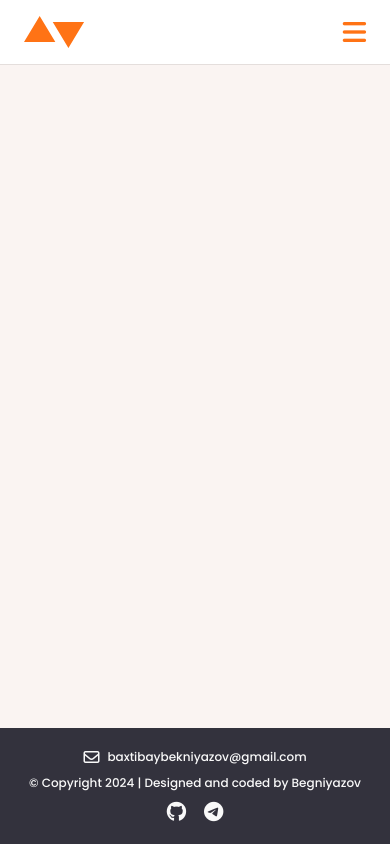
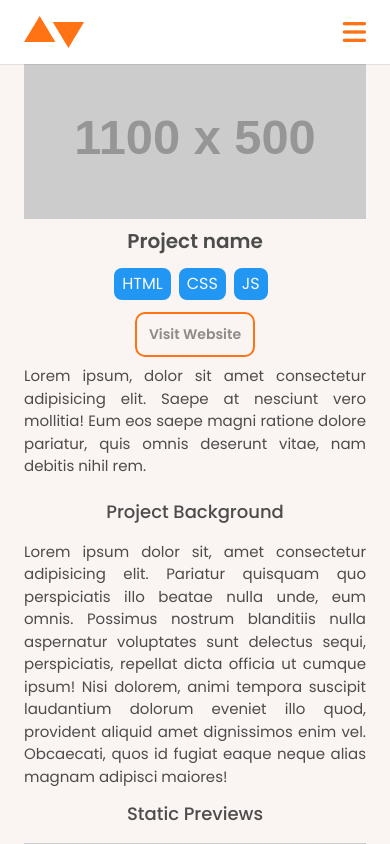
Before and after one commit to Baxtibay/my-portfolio, a Vue app: page /project-info in a window 390 px wide. Shown: the top 844 px of the page. Built offline with nearby package versions, Linux system fonts and the light colour scheme.

Commit message:
Add project info page

```diff
--- /dev/null
+++ b/src/pages/ProjectInfoPage.vue
@@ -0,0 +1,238 @@
+<template>
+  <div class="project">
+    <img class="project__img" src="https://placehold.co/1100x500" alt="">
+    <div class="project__detail-wrapper">
+      <div class="project__info">
+        <h1 class="project__heading">Project name</h1>
+        <div class="project__info-inner">
+          <div class="project__item-link-wrapper">
+            <ul class="project__texnology-list">
+              <li class="project__texnology-item">
+                <span class="project__texnology-text">HTML</span>
+              </li>
+              <li class="project__texnology-item">
+                <span class="project__texnology-text">CSS</span>
+              </li>
+              <li class="project__texnology-item">
+                <span class="project__texnology-text">JS</span>
+              </li>
+            </ul>
+            <a class="project__link button-default button-outline" href="#">Visit Website</a>
+          </div>
+          <div class="project__about-text-wrapper">
+            <p class="project__about-text">
+              Lorem ipsum, dolor sit amet consectetur adipisicing elit. Saepe at nesciunt vero mollitia! Eum eos saepe magni ratione dolore pariatur, quis omnis deserunt vitae, nam debitis nihil rem.
+            </p>
+          </div>
+        </div>
+      </div>
+      <div class="project__background">
+        <h2 class="project__background-heading">Project Background</h2>
+        <p class="project__background-text">Lorem ipsum dolor sit, amet consectetur adipisicing elit. Pariatur quisquam quo perspiciatis illo beatae nulla unde, eum omnis. Possimus nostrum blanditiis nulla aspernatur voluptates sunt delectus sequi, perspiciatis, repellat dicta officia ut cumque ipsum! Nisi dolorem, animi tempora suscipit laudantium dolorum eveniet illo quod, provident aliquid amet dignissimos enim vel. Obcaecati, quos id fugiat eaque neque alias magnam adipisci maiores!</p>
+        <h3 class="project__background-heading">Static Previews</h3>
+        <img class="project__background-img" src="https://placehold.co/600x400" alt="">
+        <img class="project__background-img" src="https://placehold.co/600x400" alt="">
+      </div>
+    </div>
+  </div>
+</template>
+<script>
+export default {
+
+}
+</script>
+<style>
+.project {
+  text-align: center;
+}
+.project__img {
+  width: 100%;
+}
+.project__detail-wrapper {
+  display: flex;
+}
+
+.project__info {
+  width: 35%;
+  margin-right: 30px;
+  text-align: start;
+}
+.project__info-inner {
+  display: flex;
+  flex-direction: column;
+  align-items: start;
+}
+.project__heading {
+  margin-top: 0;
+  margin-bottom: 18px;
+  color: var(--black-80);
+}
+.project__item-link-wrapper {
+  display: flex;
+  flex-direction: column;
+  align-items: start;
+  margin-bottom: 8px;
+  order: 2;
+}
+.project__texnology-list {
+  display: flex;
+  flex-wrap: wrap;
+  margin: 0;
+  margin-bottom: 8px;
+  padding: 0;
+  list-style: none;
+}
+.project__texnology-item {
+  margin-bottom: 4px;
+}
+.project__texnology-item:not(:last-child) {
+  margin-right: 8px;
+}
+.project__texnology-text {
+  display: inline-block;
+  padding: 4px 8px;
+  background-color: var(--blue-color);
+  border-radius: 8px;
+  color: var(--white-color);
+}
+.project__link {
+  text-decoration: none;
+  text-align: center;
+}
+.project__about-text-wrapper {
+  order: 1;
+}
+.project__about-text {
+  margin-top: 0;
+  margin-bottom: 8px;
+  color: var(--black-80);
+}
+.project__background {
+  width: 65%;
+  margin-top: 0;
+  margin-bottom: 28px;
+  text-align: start;
+}
+.project__background-heading {
+  margin-top: 0;
+  margin-bottom: 28px;
+  color: var(--black-80);
+  font-weight: 500;
+}
+.project__background-text {
+  margin-top: 0;
+  margin-bottom: 12px;
+  color: var(--black-80);
+}
+
+.project__background-img {
+  width: 100%;
+}
+
+@media only screen and (max-width: 1000px) {
+  .project__info {
+    margin-right: 0;
+    margin-bottom: 12px;
+  }
+  .project__detail-wrapper {
+    flex-direction: column;
+    align-items: center;
+  }
+  .project__info,
+  .project__background {
+    width: 100%;
+  }
+  .project__info-inner {
+    flex-direction: initial;
+    align-items: start;
+
+  }
+  .project__item-link-wrapper {
+    width: 30%;
+    margin-right: 20px;
+    orphans: 1;
+  }
+  .project__texnology-list {
+    order: 0;
+  }
+  .project__link {
+    order: 0;
+    display: block;
+  }
+  .project__about-text-wrapper {
+    width: 70%;
+    order: 2;
+  }
+  .project__background-heading {
+    margin-bottom: 16px;
+  }
+}
+@media only screen and (max-width: 768px) {
+  .project__heading {
+    margin-bottom: 12px;
+    font-size: 28px;
+  }
+
+  .project__background-heading {
+    font-size: 22px;
+  }
+}
+@media only screen and (max-width: 600px) {
+  .project__info-inner {
+    flex-direction: column;
+  }
+  .project__item-link-wrapper {
+    width: 100%;
+    margin-right: 0;
+    flex-direction: initial;
+    align-items: center;
+  }
+  .project__about-text-wrapper {
+    width: 100%;
+  }
+  .project__texnology-list {
+    margin-right: 8px;
+    margin-bottom: 0;
+  }
+}
+
+@media only screen and (max-width: 500px) {
+  .project__info {
+    text-align: center;
+  }
+  .project__item-link-wrapper {
+    justify-content: center;
+  }
+  .project__info-inner {
+    align-items: center;
+  }
+
+  .project__about-text,
+  .project__background-text {
+    text-align: justify;
+  }
+
+  .project__background {
+    text-align: center;
+  }
+}
+
+@media only screen and (max-width: 450px) {
+  .project__item-link-wrapper {
+    flex-direction: column;
+  }
+  .project__texnology-list {
+    margin-bottom: 8px;
+  }
+  .project__heading {
+    font-size: 20px;
+  }
+  .project__about-text,
+  .project__background-text {
+    font-size: 15px;
+  }
+  .project__background-heading {
+    font-size: 18px;
+  }
+}
+</style>
--- a/src/router/index.js
+++ b/src/router/index.js
@@ -19,6 +19,11 @@ const router = createRouter({
       name: 'contact',
       component: () => import('../pages/ContactPage.vue')
     },
+    {
+      path: '/project-info',
+      name: 'project-info',
+      component: () => import('../pages/ProjectInfoPage.vue')
+    },
   ]
 })
 
```
